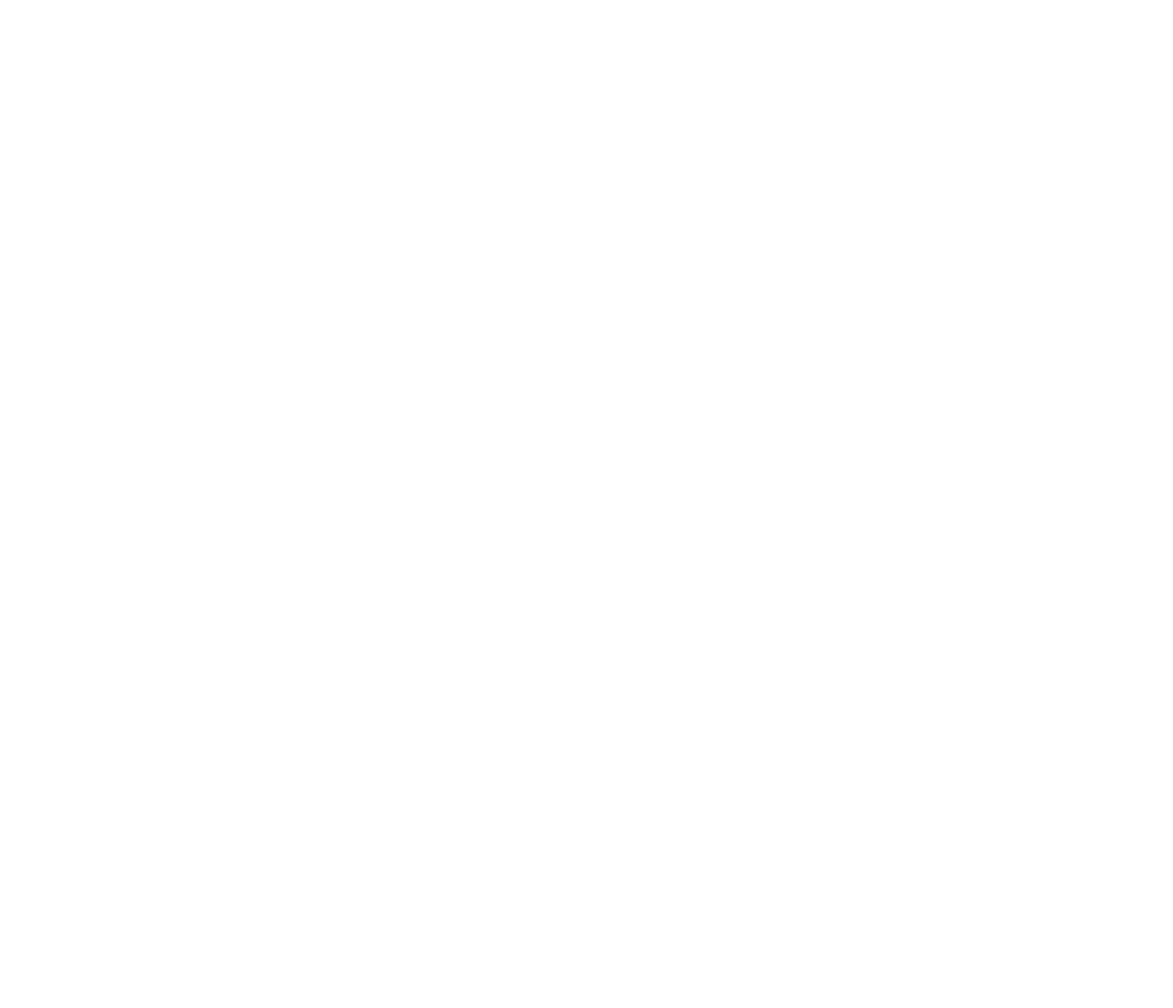
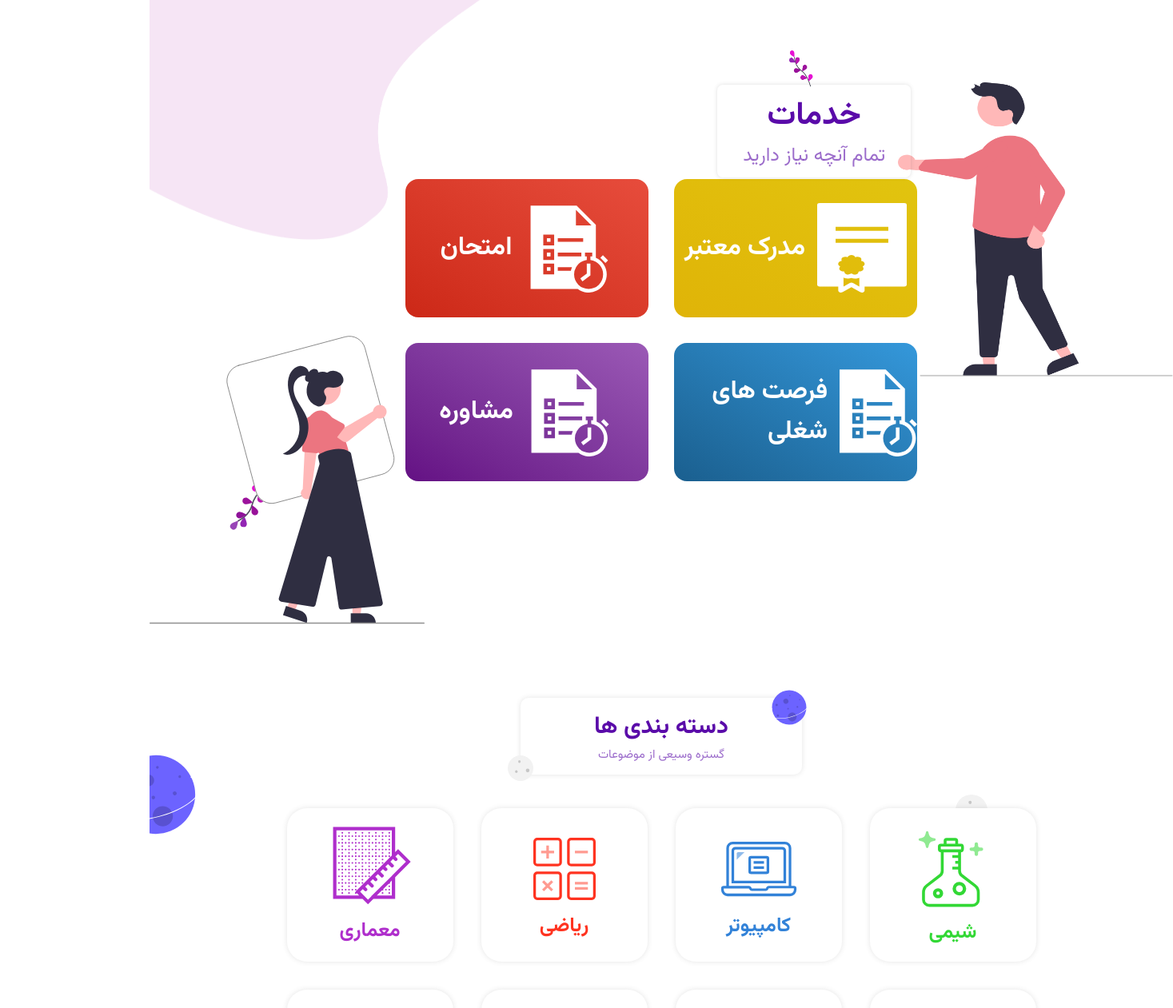
Before and after one commit to alimooo1/Sadrun_Project, a React (Vite) app in the folder sadrun-project/: page /landing in a window 1280 px wide. Shown: the part 940-2201 px from the top of the page at 80% size, 1467 px wide, since content can reach past the window. Before the commit the page ends 800 px from the top, so only its background shows below. Built offline with nearby package versions, Linux system fonts and the light colour scheme.

Commit message:
LandingLayout Developed

```diff
--- a/sadrun-project/src/layouts/Landing-Layout/LandingLayout.jsx
+++ b/sadrun-project/src/layouts/Landing-Layout/LandingLayout.jsx
@@ -1,10 +1,27 @@
 import React from 'react'
-import "./LandingLayout.module.scss"
+import styles from "./LandingLayout.module.scss"
+import LandingPage from "../../components/LandingPage/LandingPage"
+import Services from "../../components/ServiceCart/ServiceCard"
+import Categories from "../../components/CategoryCard/CategoryCard"
+import Courses from "../../components/Main-page-courses/MPCourses"
 
 export default function LandingLayout() {
   return (
-    <div>
-
+    <div className={styles.container}>
+      <main>
+        <section className={styles.landing}>
+          <LandingPage />
+        </section>
+        <section className={styles.services}>
+          <Services />
+        </section>
+        <section className={styles.category}>
+          <Categories />
+        </section>
+        <section className={styles.courses}>
+          <Courses />
+        </section>
+      </main>
     </div>
   )
 }
--- a/sadrun-project/src/layouts/Landing-Layout/LandingLayout.module.scss
+++ b/sadrun-project/src/layouts/Landing-Layout/LandingLayout.module.scss
@@ -0,0 +1,9 @@
+.container {
+  width: 100%;
+  max-width: 1920px;
+  margin: 0 auto;
+
+  .services {
+    margin-top: 950px;
+  }
+}
```
